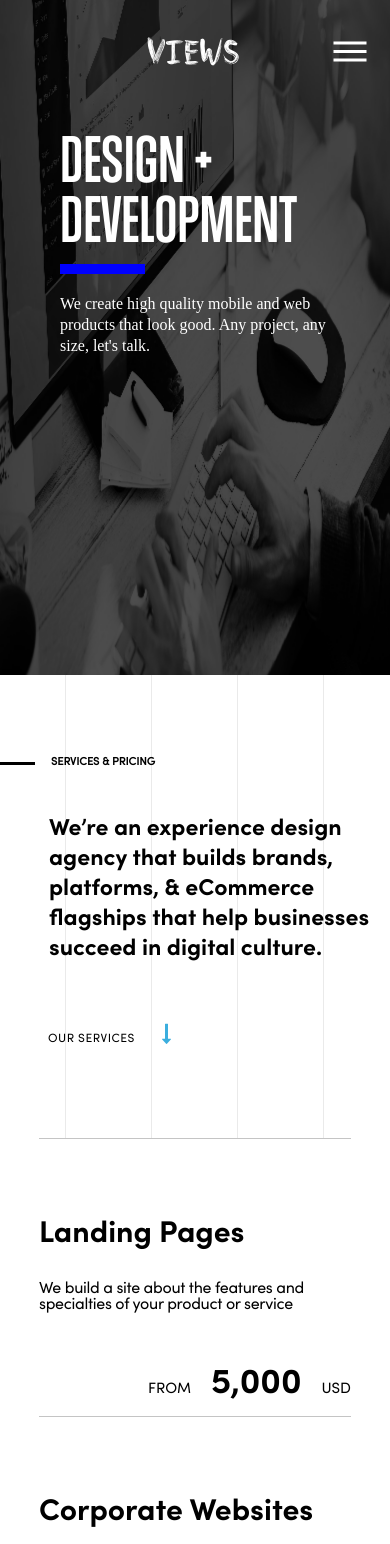
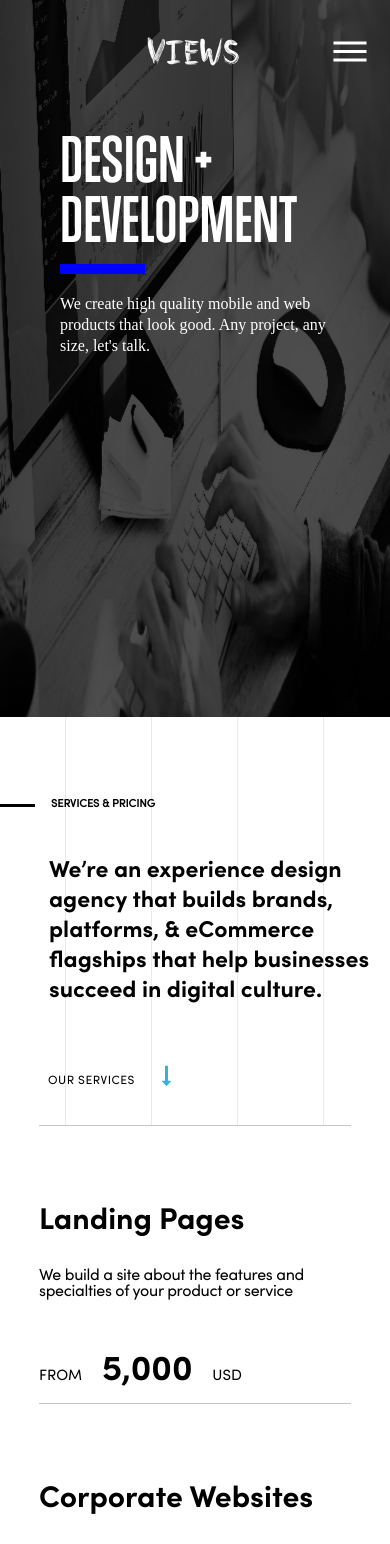
Before and after one commit to Metturan/gittemp, a React app in the folder client/: page /services in a window 390 px wide. Shown: the top 1544 px of the page. Built offline with nearby package versions, Linux system fonts and the light colour scheme; a web font is replaced by a local one.

Commit message:
mobile responsive landing

```diff
--- a/client/src/components/styles/company.scss
+++ b/client/src/components/styles/company.scss
@@ -393,7 +393,7 @@ $desktop: "(min-width: 1400px)";
 				}
 			}
 			.companyHero {
-				height: 45vh;
+				height: 65vh;
 
 				.bottomBox {
 					width: 80%;
--- a/client/src/components/styles/landing.scss
+++ b/client/src/components/styles/landing.scss
@@ -331,6 +331,10 @@ $desktop: "(min-width: 1450px)";
 							font-size: 17px;
 							width: 223px;
 							margin: 0 auto;
+							text-align: center;
+						}
+						ul {
+							text-align: center;
 						}
 					}
 				}
--- a/client/src/components/styles/services2.scss
+++ b/client/src/components/styles/services2.scss
@@ -270,6 +270,7 @@ $desktop: "(min-width: 1400px)";
 @media #{$mobile} {
 	.gridSection .contentSection .whatWeDo {
 		max-width: 100%;
+		margin: 0 auto 20px auto;
 	}
 	.gridSection .contentSection .whatWeDo p {
 		font-size: 23px;
@@ -287,10 +288,11 @@ $desktop: "(min-width: 1400px)";
 		display: block;
 		margin-bottom: 20px;
 		padding-right: 0;
+		text-align: left;
 	}
 
 	.topSectServices {
-		height: 80vh;
+		height: 85vh;
 
 		.titleServices {
 			position: relative;
```
